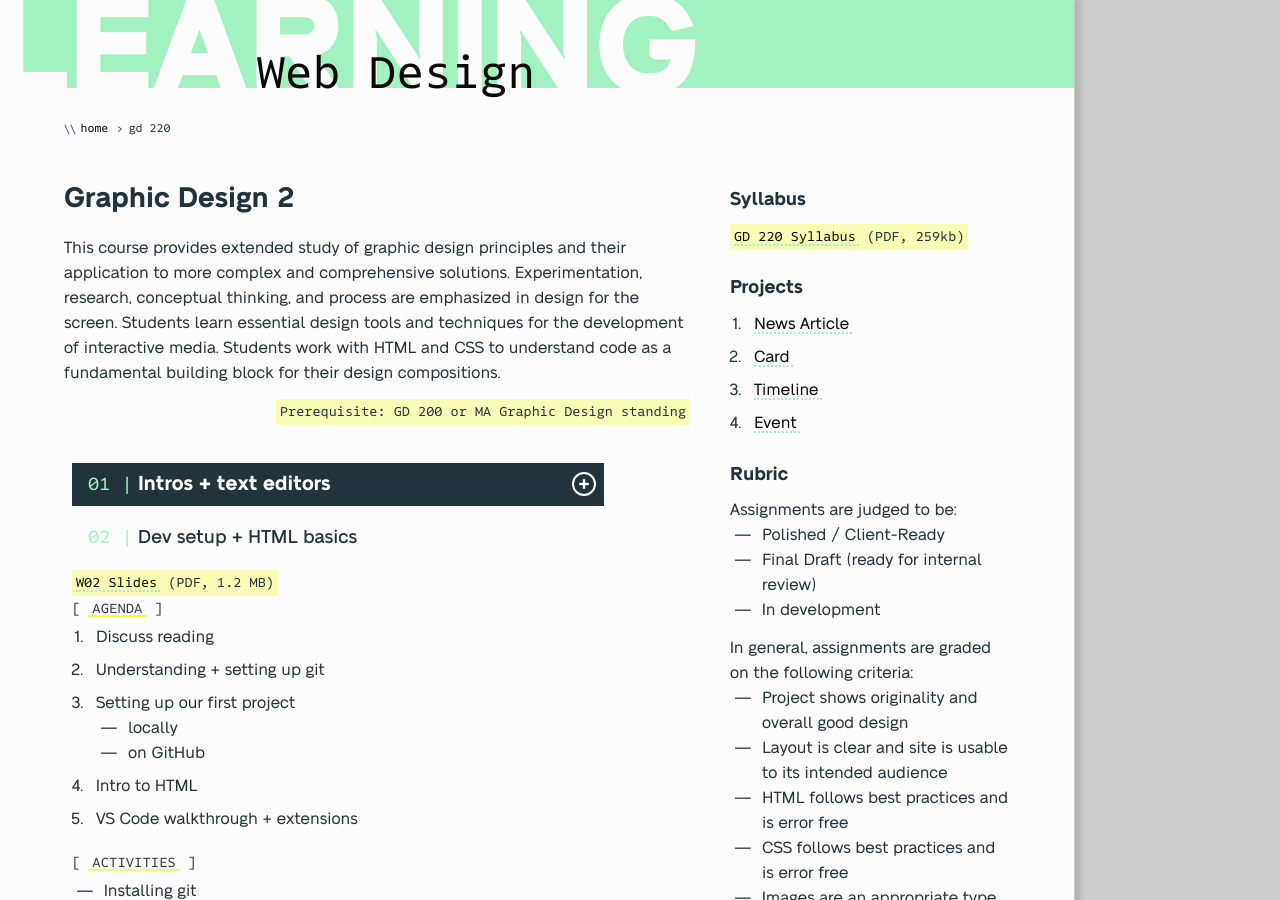
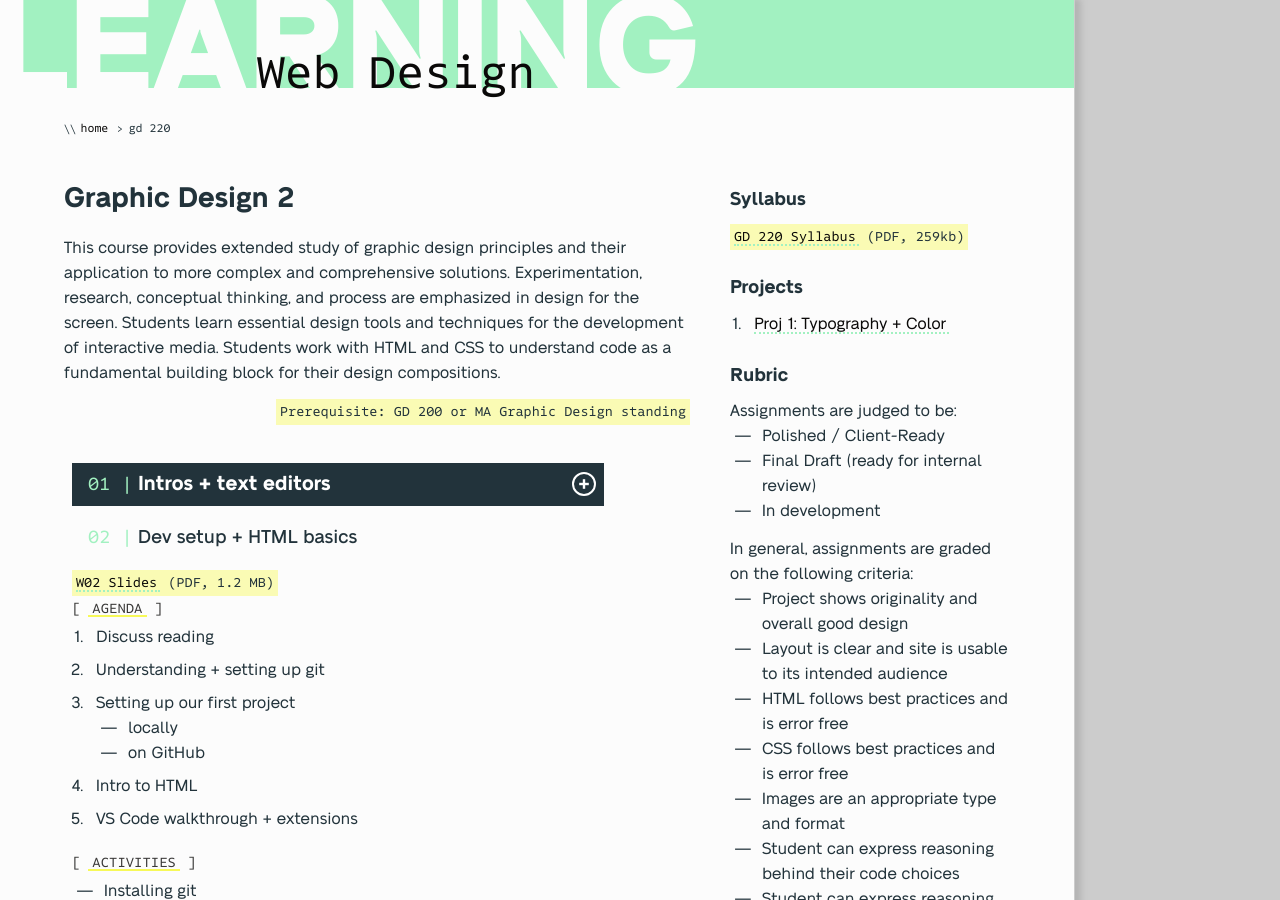
Before and after one commit to mica-web/mica-web.github.io, a Jekyll site: the page built from gd-220/index.md, in a window 1280 px wide and 900 px high. Built offline with Jekyll 4.4.1, drawn with Linux system fonts in a browser that asks for light colours; some web fonts are replaced.

Commit message:
Update and reveal bits of project list

```diff
--- a/_includes/gd-220/projects.md
+++ b/_includes/gd-220/projects.md
@@ -1,7 +1,8 @@
 Projects
 --------
 
-1. [News Article]({{ site.baseurl }}{% link gd-220/proj1.md %})
-1. [Card]({{ site.baseurl }}{% link gd-220/proj2.md %})
+1. [Proj 1: Typography + Color]({{ site.baseurl }}{% link gd-220/proj1.md %})
+
+<!-- 1. [Card]({{ site.baseurl }}{% link gd-220/proj2.md %})
 1. [Timeline]({{ site.baseurl }}{% link gd-220/proj3.md %})
-1. [Event]({{ site.baseurl }}{% link gd-220/proj4.md %})
+1. [Event]({{ site.baseurl }}{% link gd-220/proj4.md %}) -->
```
